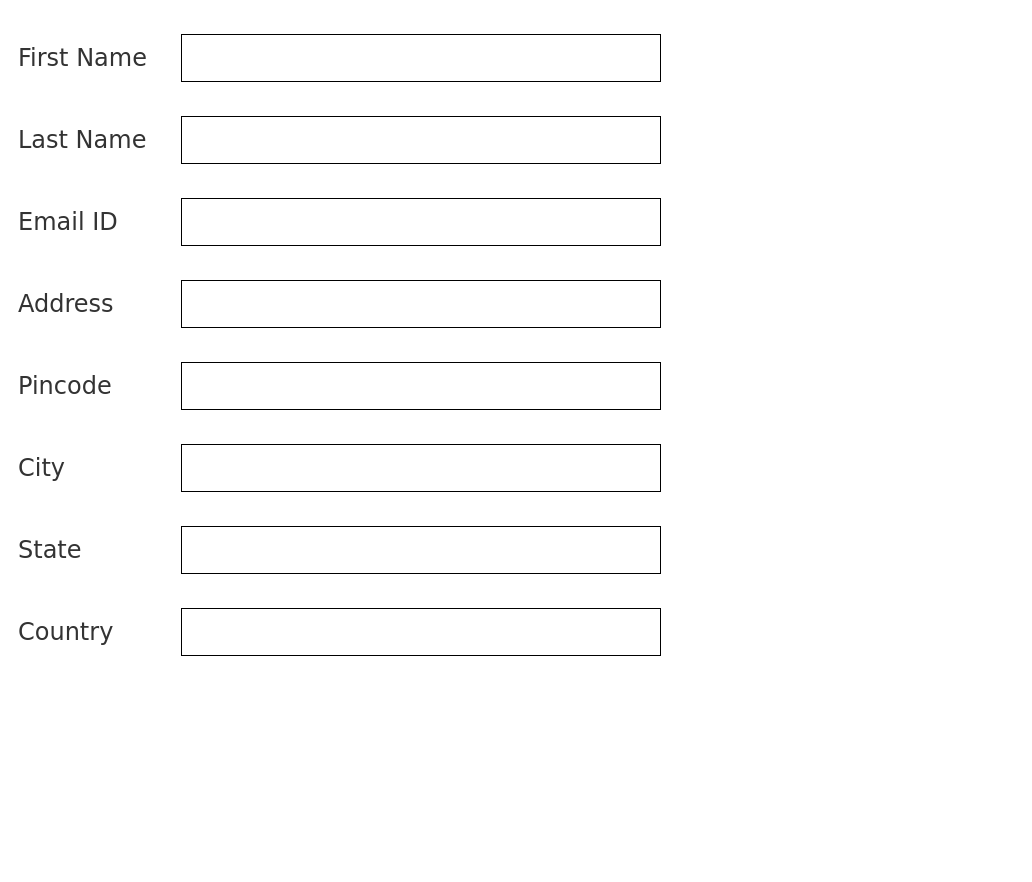
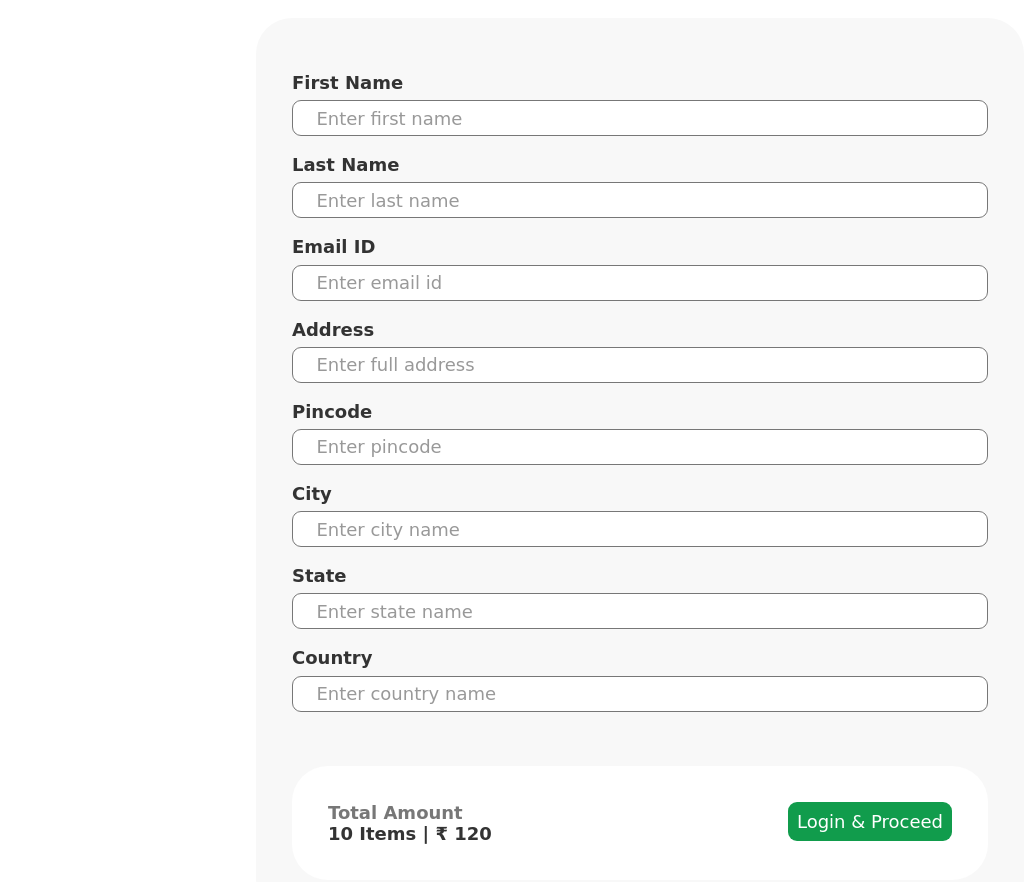
Before and after one commit to rajivsarkar67/washndry-frontend, an Angular app: page /address in a window 1280 px wide. Shown: the top 882 px of the page, without its empty margins (0-1032 px from the left). Before the commit the page ends 800 px from the top, so only its background shows below. Built offline with nearby package versions, Linux system fonts and the light colour scheme.

Commit message:
feat: completed address page

```diff
--- a/src/app/address/address.component.css
+++ b/src/app/address/address.component.css
@@ -1,18 +1,67 @@
-table{
-    margin: 1rem 1rem 0 1rem;
-}
-table tr{
-    height: 5rem;
+.address-page-container{
+    background-color: #f8f8f8;
+    padding-bottom: 2rem;
+    border-radius: 2rem;
+    width: 60%;
+    margin: 1rem auto;
 }
 
-table tr td label{
-    margin-right: 2rem;
-    font-size: x-large;
+.address-page-container .address-form{
+    padding: 2rem;
 }
 
-table tr td input{
-    border: 1px solid black;
-    width: 30rem;
-    height: 3rem;
-    font-size: 1.3rem;
+.address-page-container .address-form .form-field{
+    margin: 1rem 0;
 }
+
+.address-page-container .address-form .form-field label{
+    font-weight: bold;
+    display: block;
+    margin-bottom: 0.4rem;
+}
+
+.address-page-container .address-form .form-field input{
+    border: 1px solid #777;
+    width: 100%;
+    height: 2rem;
+    font-size: 1rem;
+    border-radius: 0.5rem;
+    padding-left: 1.3rem;
+}
+
+.address-page-container .address-form .form-field input::placeholder{
+    color: #999;
+}
+
+.address-page-container .order-section{
+    display: flex;
+    justify-content: space-between;
+    padding: 2rem;
+    margin: 0 2rem;
+    border-radius: 2rem;
+    background-color: white;
+}
+
+.address-page-container .order-section .total-amount-container{
+    font-weight: bold;
+}
+
+.address-page-container .order-section .total-amount-container .total-amount-label{
+    color: #777;
+}
+
+@media screen and (max-width: 850px) {
+    .address-page-container{
+        width: 100%;
+    }
+    .address-page-container .order-section{
+        display: block;
+    }
+    .address-page-container .order-section .total-amount-container{
+        margin-bottom: 1.4rem;
+        text-align: center;
+    }
+    .address-page-container .order-section .order-button-container{
+        text-align: center;
+    }
+}
--- a/src/app/address/address.component.html
+++ b/src/app/address/address.component.html
@@ -1,34 +1,46 @@
-<table>
-    <tr>
-        <td><label for="first-name">First Name</label></td>
-        <td><input type="text" id="first-name"></td>
-    </tr>
-    <tr>
-        <td><label for="last-name">Last Name</label></td>
-        <td><input type="text" id="last-name"></td>
-    </tr>
-    <tr>
-        <td><label for="email-id">Email ID</label></td>
-        <td><input type="email" id="email-id"></td>
-    </tr>
-    <tr>
-        <td><label for="address">Address</label></td>
-        <td><input type="text" id="address"></td>
-    </tr>
-    <tr>
-        <td><label for="pincode">Pincode</label></td>
-        <td><input type="number" id="pincode"></td>
-    </tr>
-    <tr>
-        <td><label for="city">City</label></td>
-        <td><input type="text" id="city"></td>
-    </tr>
-    <tr>
-        <td><label for="state">State</label></td>
-        <td><input type="text" id="state"></td>
-    </tr>
-    <tr>
-        <td><label for="country">Country</label></td>
-        <td><input type="text" id="country"></td>
-    </tr>
-</table>
+<div class="address-page-container">
+    <form class="address-form">
+        <div class="form-field">
+            <label for="first-name">First Name</label>
+            <input type="text" id="first-name" placeholder="Enter first name">
+        </div>
+        <div class="form-field">
+            <label for="last-name">Last Name</label>
+            <input type="text" id="last-name" placeholder="Enter last name">
+        </div>
+        <div class="form-field">
+            <label for="email-id">Email ID</label>
+            <input type="email" id="email-id" placeholder="Enter email id">
+        </div>
+        <div class="form-field">
+            <label for="address">Address</label>
+            <input type="text" id="address" placeholder="Enter full address">
+        </div>
+        <div class="form-field">
+            <label for="pincode">Pincode</label>
+            <input type="number" id="pincode" placeholder="Enter pincode">
+        </div>
+        <div class="form-field">
+            <label for="city">City</label>
+            <input type="text" id="city" placeholder="Enter city name">
+        </div>
+        <div class="form-field">
+            <label for="state">State</label>
+            <input type="text" id="state" placeholder="Enter state name">
+        </div>
+        <div class="form-field">
+            <label for="country">Country</label>
+            <input type="text" id="country" placeholder="Enter country name">
+        </div>
+    </form>
+
+    <section class="order-section">
+        <div class="total-amount-container">
+            <p class="total-amount-label">Total Amount</p>
+            <p class="total-amount-value">10 Items | &#8377; 120</p>
+        </div>
+        <div class="order-button-container">
+            <button class="primary-button">Login & Proceed</button>
+        </div>
+    </section>
+</div>
--- a/src/styles.css
+++ b/src/styles.css
@@ -5,6 +5,7 @@
     font-family: "Comic Sans MS", "Comic Sans", cursive;
     color: #333333;
     box-sizing: border-box;
+    font-size: large;
 }
 
 :root{
```
